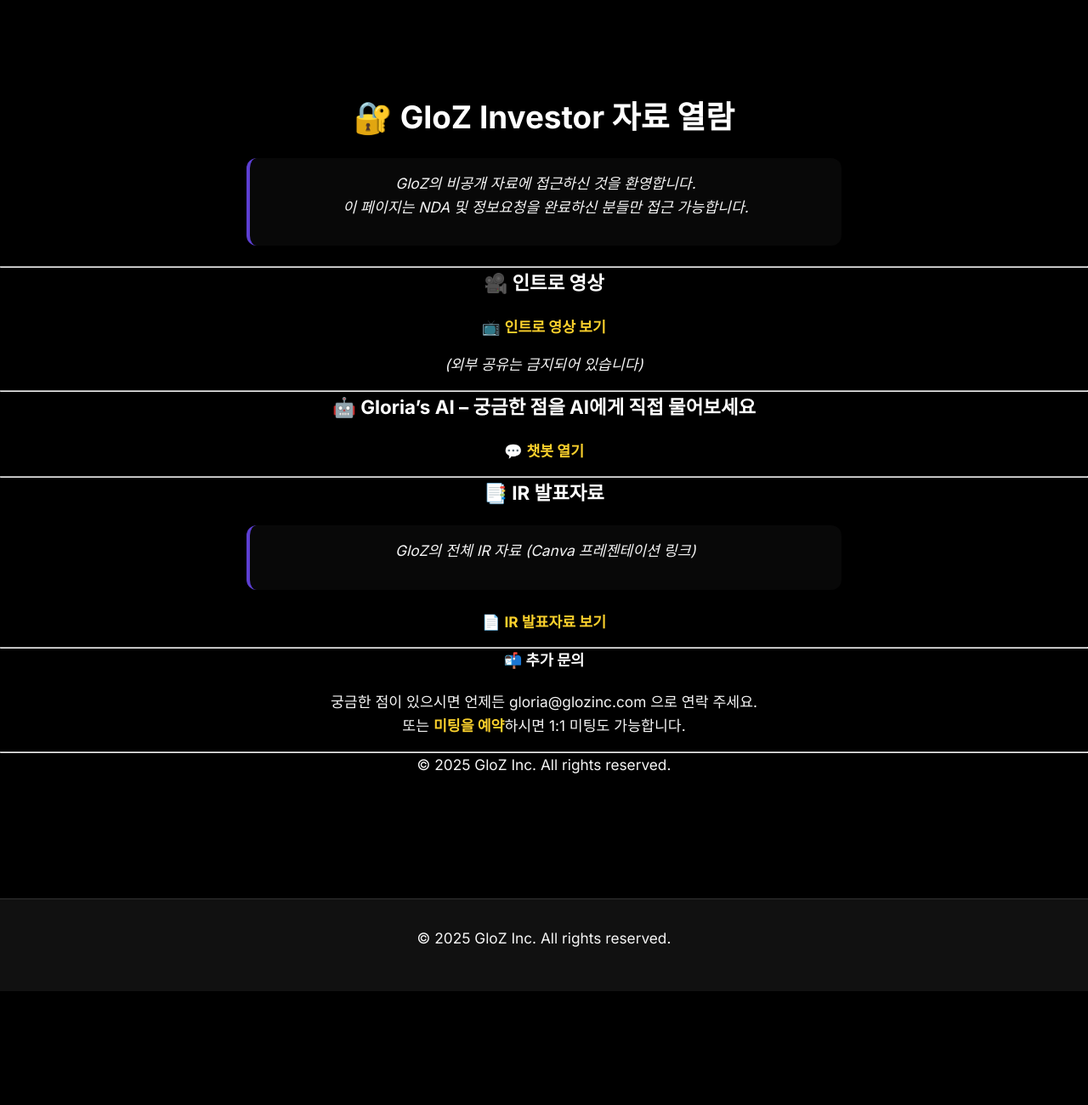
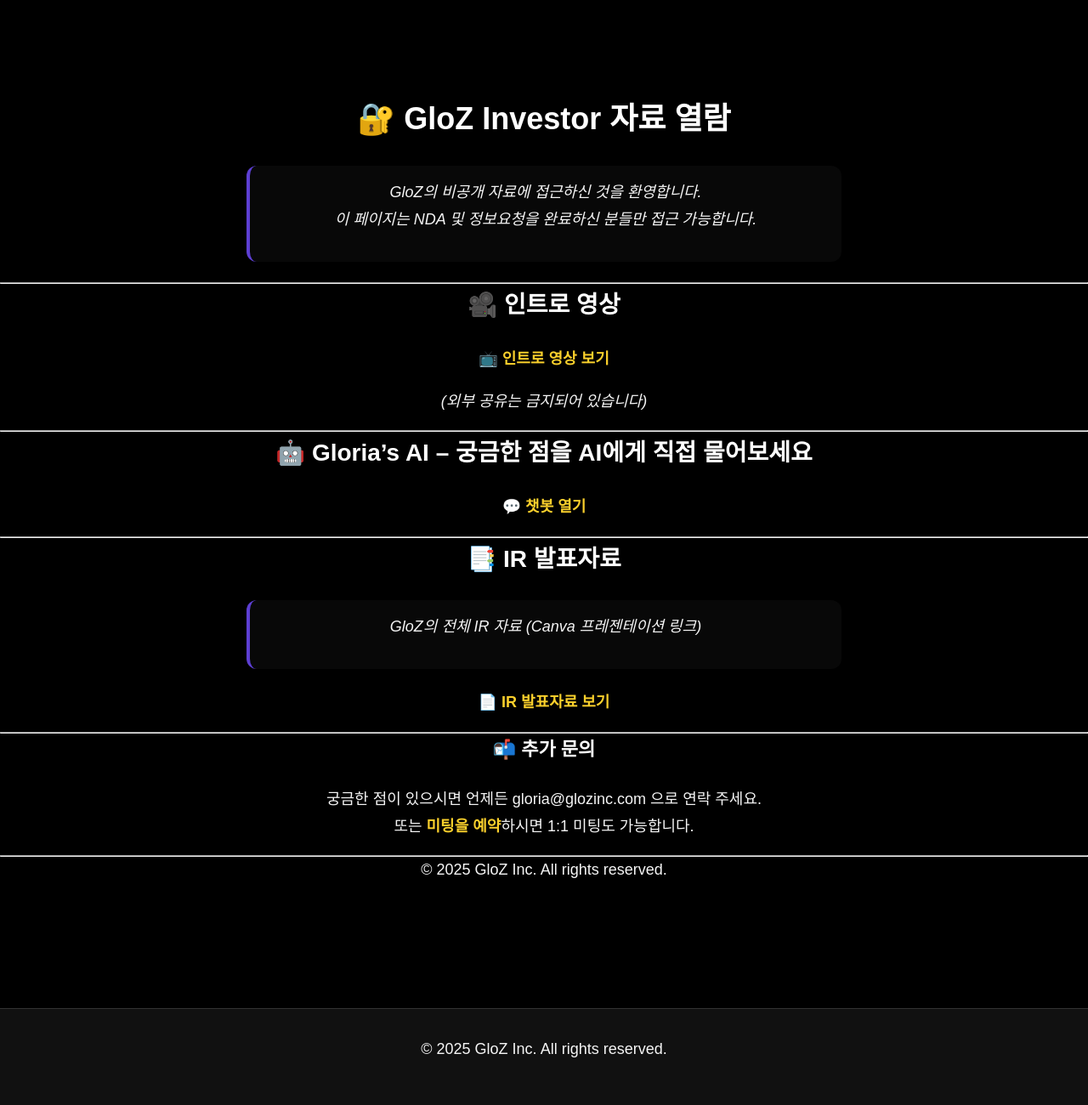
Before and after one commit to parisadone/gloz.github.io, a Jekyll site: the page built from secure.md, in a window 1280 px wide. Shown: the part 292-1592 px from the top of the page at 85% size. Built offline with Jekyll 4.4.1, drawn with Linux system fonts in a browser that asks for light colours; some web fonts are replaced; our own code applies the rules of GitHub Pages for plain Markdown files; before the commit the page ends 1458 px from its top, so only the background shows below that.

Commit message:
Font: Spoqa Han Sans Neo/Pretendard, larger text, About as lines, improved Tally embed, spacing/rhythm

```diff
--- a/assets/css/style.css
+++ b/assets/css/style.css
@@ -1,3 +1,6 @@
+@import url('https://cdn.jsdelivr.net/gh/spoqa/spoqa-han-sans@3.2.1/css/SpoqaHanSansNeo.css');
+@import url('https://cdn.jsdelivr.net/npm/pretendard@1.3.8/dist/web/static/pretendard.css');
+
 :root {
     --bg-color: #000000;
     --text-color: #ffffff;
@@ -17,9 +20,11 @@
 body {
     background: #000;
     color: #fff;
-    font-family: 'Inter', Arial, Helvetica, sans-serif;
+    font-family: 'Spoqa Han Sans Neo', 'Pretendard', Arial, Helvetica, sans-serif;
     margin: 0;
     padding: 0;
+    font-size: 18px;
+    line-height: 1.75;
 }
 
 .main-content {
@@ -53,28 +58,30 @@
 
 h1, h2, h3 {
     color: #fff;
+    font-family: 'Spoqa Han Sans Neo', 'Pretendard', Arial, Helvetica, sans-serif;
     font-weight: 700;
     text-align: center;
     margin-bottom: 24px;
     margin-top: 0;
 }
 
-h1 { font-size: 2.3rem; }
-h2 { font-size: 1.4rem; }
-h3 { font-size: 1.1rem; }
+h1 { font-size: 36px; }
+h2 { font-size: 28px; }
+h3 { font-size: 22px; }
 
-p, li {
+p, .about-gloz-line {
     color: #f5f5f5;
+    font-family: 'Spoqa Han Sans Neo', 'Pretendard', Arial, Helvetica, sans-serif;
     font-weight: 400;
-    font-size: 1.08rem;
-    line-height: 1.6;
-    margin-bottom: 16px;
+    font-size: 18px;
+    line-height: 1.75;
+    margin-bottom: 18px;
     text-align: center;
 }
 
-ul {
-    list-style: disc inside;
-    margin: 0 0 16px 0;
+ul, li {
+    list-style: none;
+    margin: 0;
     padding: 0;
 }
 
@@ -105,6 +112,7 @@
     display: flex;
     flex-direction: column;
     align-items: center;
+    justify-content: center;
 }
 .tally-embed iframe {
     width: 100%;
@@ -112,18 +120,21 @@
     border: none;
     border-radius: 14px;
     background: #fff;
+    display: block;
+    margin: 0 auto;
 }
 
 .cta-link {
     display: inline-block;
     background: #5D3FD3;
     color: #fff;
+    font-family: 'Spoqa Han Sans Neo', 'Pretendard', Arial, Helvetica, sans-serif;
     font-weight: 700;
     border-radius: 8px;
     padding: 16px 32px;
     margin: 24px 0 0 0;
     text-decoration: none;
-    font-size: 1.1rem;
+    font-size: 20px;
     transition: background 0.2s;
 }
 .cta-link:hover {
@@ -131,13 +142,13 @@
 }
 
 @media (max-width: 900px) {
-    .main-content, section, .mid-align, .tally-embed, .video-embed { max-width: 98vw; }
+    .main-content, section, .tally-embed, .video-embed { max-width: 98vw; }
 }
 @media (max-width: 600px) {
-    h1 { font-size: 1.3rem; }
-    h2 { font-size: 1.1rem; }
+    h1 { font-size: 26px; }
+    h2 { font-size: 20px; }
     .main-content { padding: 0 2vw; }
-    section, .mid-align { padding: 40px 0; }
+    section { padding: 40px 0; }
     .tally-embed, .video-embed { border-radius: 8px; }
 }
 
```
Also changed, not shown: index.html (+4 -6 lines).
